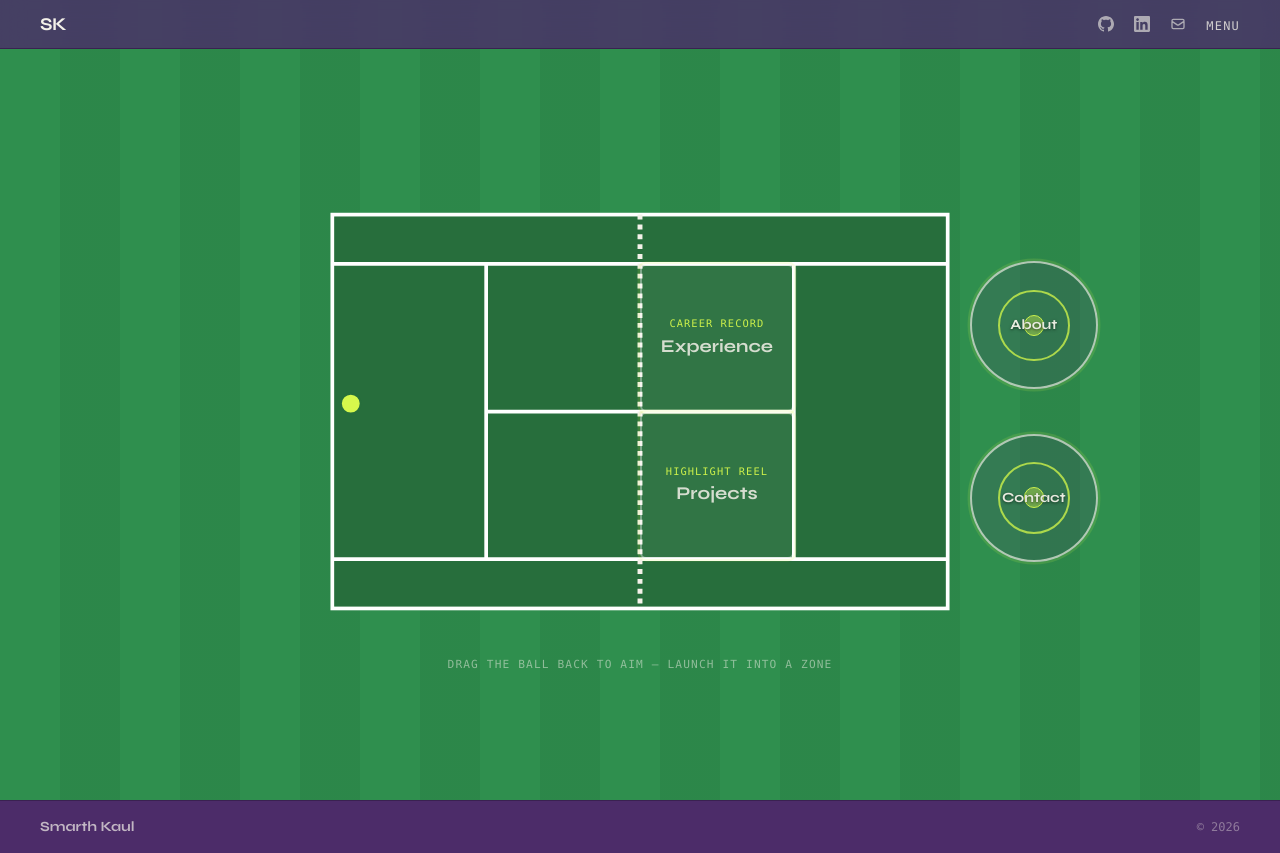
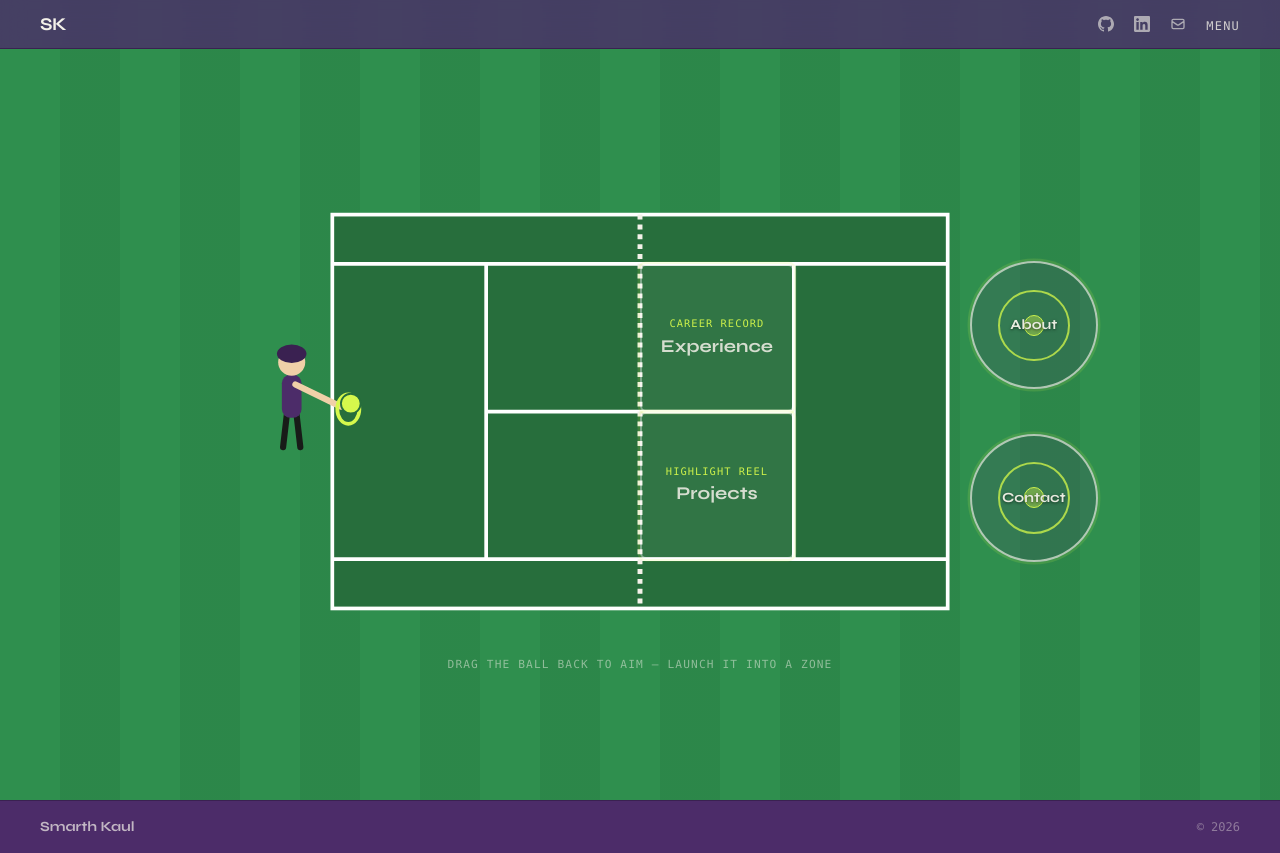
Before and after one commit to smarthkaul/smarthkaul.github.io, a React (Vite) app in the folder website/: page / in a window 1280 px wide. Built offline with nearby package versions, Linux system fonts and the light colour scheme.

Commit message:
Add stylized player mascot that winds up and swings with the serve

```diff
--- /dev/null
+++ b/website/src/components/court/Player.jsx
@@ -0,0 +1,68 @@
+import { useEffect, useRef } from "react";
+import gsap from "gsap";
+import { COURT } from "../../data/sections";
+import { usePrefersReducedMotion } from "../../hooks/usePrefersReducedMotion";
+
+// Stylized geometric figure standing at the left baseline. The racket arm is a
+// group that pivots at the shoulder: it winds back as you aim (∝ power) and
+// swings through on release. All coordinates are in the court's SVG viewBox, so
+// the racket sits next to the ball at SERVE_ORIGIN (~155,180).
+const SHOULDER = { x: 110, y: 158 };
+const ORIGIN = `${SHOULDER.x} ${SHOULDER.y}`;
+
+const Player = ({ aim, shot }) => {
+  const reduced = usePrefersReducedMotion();
+  const armRef = useRef(null);
+
+  useEffect(() => {
+    const el = armRef.current;
+    if (!el) return;
+
+    // Swing: sweep the arm forward through contact, then settle back to rest.
+    if (shot) {
+      if (reduced) {
+        gsap.set(el, { rotation: 0, svgOrigin: ORIGIN });
+        return;
+      }
+      const tl = gsap
+        .timeline()
+        .to(el, { rotation: 48, svgOrigin: ORIGIN, duration: 0.13, ease: "power3.in" })
+        .to(el, { rotation: 0, svgOrigin: ORIGIN, duration: 0.4, ease: "power2.out" });
+      return () => tl.kill();
+    }
+
+    // Wind-up: track the pull power instantly so the racket follows the drag.
+    if (aim) {
+      gsap.set(el, { rotation: -aim.power * 55, svgOrigin: ORIGIN });
+      return;
+    }
+
+    // Idle: glide the arm back to rest.
+    const t = gsap.to(el, { rotation: 0, svgOrigin: ORIGIN, duration: reduced ? 0 : 0.3, ease: "power2.out" });
+    return () => t.kill();
+  }, [aim, shot, reduced]);
+
+  return (
+    <svg
+      viewBox={`0 0 ${COURT.width} ${COURT.height}`}
+      className="absolute inset-0 w-full h-full pointer-events-none"
+      aria-hidden="true"
+    >
+      {/* legs */}
+      <line x1="103" y1="183" x2="100" y2="209" stroke="#181b18" strokeWidth="5" strokeLinecap="round" />
+      <line x1="111" y1="183" x2="114" y2="209" stroke="#181b18" strokeWidth="5" strokeLinecap="round" />
+      {/* torso */}
+      <rect x="99" y="150" width="16" height="35" rx="7" fill="#4c2c69" />
+      {/* head + hair */}
+      <circle cx="107" cy="140" r="11" fill="#f0d0a8" />
+      <ellipse cx="107" cy="133" rx="12" ry="7.5" fill="#3a2151" />
+      {/* racket arm (pivots at the shoulder) */}
+      <g ref={armRef}>
+        <line x1={SHOULDER.x} y1={SHOULDER.y} x2="147" y2="176" stroke="#f0d0a8" strokeWidth="5" strokeLinecap="round" />
+        <ellipse cx="153" cy="178" rx="9" ry="12" fill="none" stroke="#d6f84c" strokeWidth="3" />
+      </g>
+    </svg>
+  );
+};
+
+export default Player;
--- a/website/src/pages/CourtStage.jsx
+++ b/website/src/pages/CourtStage.jsx
@@ -6,6 +6,7 @@ import { usePrefersReducedMotion } from "../hooks/usePrefersReducedMotion";
 import Court from "../components/court/Court";
 import Hud from "../components/court/Hud";
 import Ball from "../components/court/Ball";
+import Player from "../components/court/Player";
 import ServeTutorial from "../components/court/ServeTutorial";
 import OutCall from "../components/court/OutCall";
 import About from "../components/About";
@@ -126,6 +127,7 @@ const CourtStage = () => {
             onPointerUp={onPointerUp}
           >
             <Court active={null} onNavigate={() => {}} fill disabled />
+            <Player aim={aim} shot={shot} />
             <Ball aim={aim} shot={shot} onLand={onLand} />
             <OutCall show={outCall} />
           </div>
```
